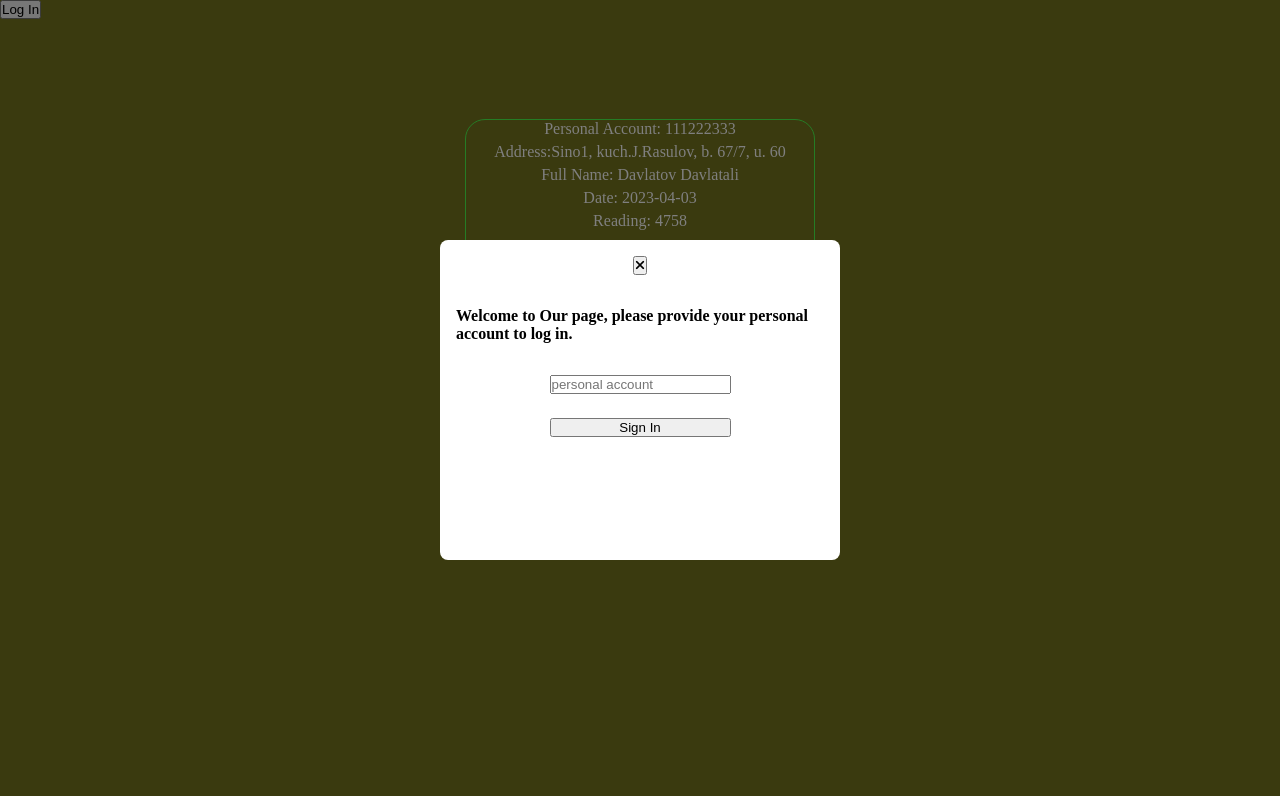
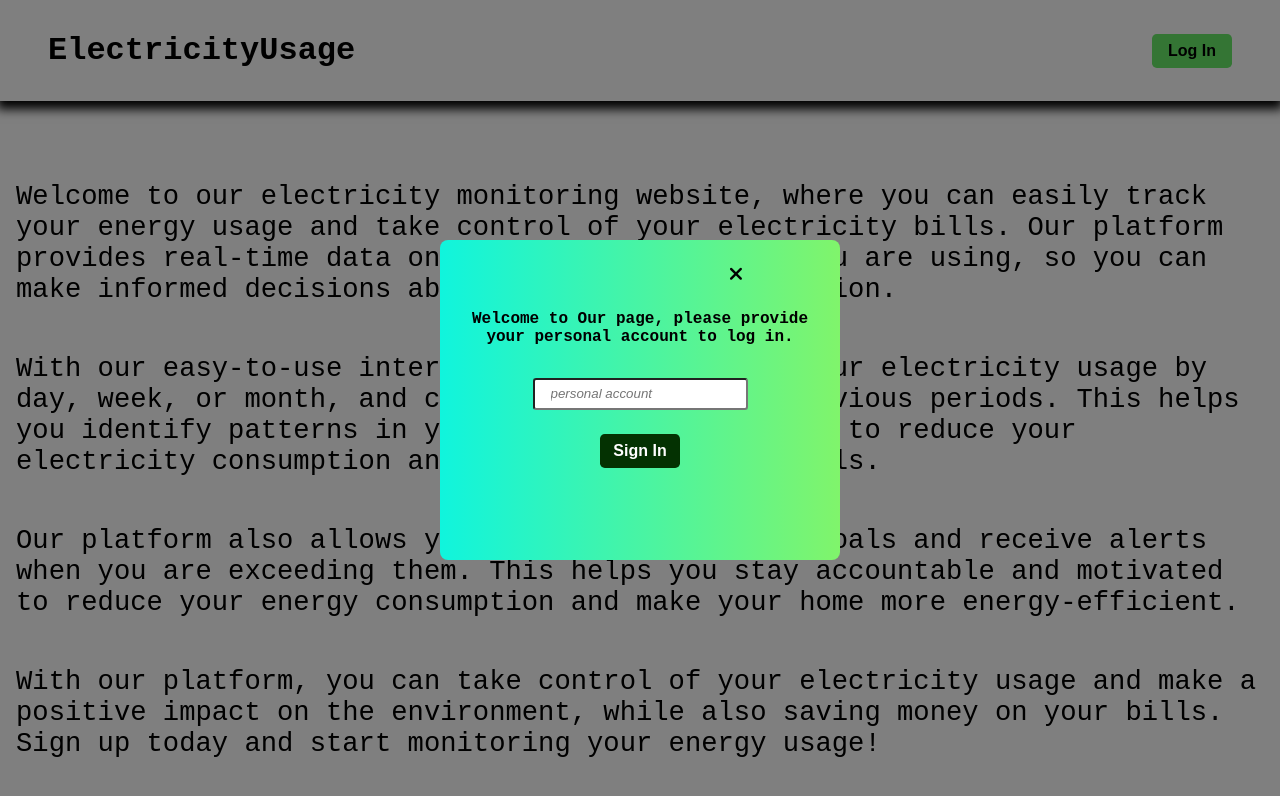
Before and after one commit to Muhammad0602/ElectricityUsage, a website built with webpack: page src/index.html in a window 1280 px wide. Both pictures are taken after a click on the button "Log In". Built offline with nearby package versions, Linux system fonts and the light colour scheme.

Commit message:
Add the welcome message

```diff
--- a/src/index.html
+++ b/src/index.html
@@ -9,7 +9,11 @@
     <script type="module" src="index.js" defer></script>
 </head>
 <body>
-    <button id="log-btn">Log In</button>
+    <header>
+        <h1>ElectricityUsage</h1>
+        <button id="log-btn" class="btn">Log In</button>
+    </header>
+
     <!-- <div class="users">
         <label for="users">Users:</label>
         <select name="users" id="users">
@@ -18,6 +22,23 @@
             <option value="user3">Pirov Y.</option>
         </select>
     </div> -->
+    <article id="article">
+        <p>
+            Welcome to our electricity monitoring website, where you can easily track your energy usage and take control of your electricity bills. Our platform provides real-time data on how much electricity you are using, so you can make informed decisions about your energy consumption.
+        </p>
+
+        <p>
+            With our easy-to-use interface, you can monitor your electricity usage by day, week, or month, and compare your usage to previous periods. This helps you identify patterns in your usage and take steps to reduce your electricity consumption and save money on your bills.
+        </p>
+
+        <p>
+            Our platform also allows you to set energy usage goals and receive alerts when you are exceeding them. This helps you stay accountable and motivated to reduce your energy consumption and make your home more energy-efficient.
+        </p>
+
+        <p>
+            With our platform, you can take control of your electricity usage and make a positive impact on the environment, while also saving money on your bills. Sign up today and start monitoring your energy usage!
+        </p>
+    </article>
     <div class="main-container">
     </div>
     <div id="overlay"></div>
--- a/src/index.js
+++ b/src/index.js
@@ -6,6 +6,7 @@ const mainContainer = document.querySelector('.main-container');
 // const users = document.querySelector('#users');
 const logBtn = document.querySelector('#log-btn')
 const overlay = document.querySelector('#overlay');
+const text = document.querySelector('#article');
 
 // users.addEventListener('change', chooseUser);
 logBtn.addEventListener('click', () => {
@@ -26,6 +27,8 @@ logBtn.addEventListener('click', () => {
      chooseUser(idInput);
      document.body.removeChild(model);
      overlay.classList.remove('active');
+     mainContainer.style.display = "flex";
+     text.style.display = 'none';
 })
 
 
@@ -46,13 +49,13 @@ const article = ((user, id) => {
      `
  })
 
-const renderAll = () => {
-    mainContainer.innerHTML = usersInfo.map((user, index) => {
-        return article(user, index);
-    }).join('');
+// const renderAll = () => {
+//     mainContainer.innerHTML = usersInfo.map((user, index) => {
+//         return article(user, index);
+//     }).join('');
 
-}
-renderAll();
+// }
+// renderAll();
 
 function chooseUser(e) {
         switch(e.value) {
@@ -67,7 +70,8 @@ function chooseUser(e) {
            break;
 
         default:
-            renderAll();
+            // renderAll();
+            mainContainer.innerHTML = article(usersInfo[0], 0)
             break;
         }
 }
--- a/src/popup.js
+++ b/src/popup.js
@@ -8,7 +8,7 @@ export default function popup() {
     <h4>Welcome to Our page, please provide your personal account to log in.</h4>
     <form id="login-form">
         <input type="number" id="modal-input" placeholder="personal account" required />
-        <button type="submit" class="modal-btn">Sign In</button>
+        <button type="submit" class="modal-btn btn">Sign In</button>
     </form>
     `
     document.body.appendChild(modal);
--- a/src/style.css
+++ b/src/style.css
@@ -5,11 +5,32 @@
 }
 
 body {
-    background-color: rgb(117, 117, 30);
+    background-color: white;
+    font-family:'Courier New', Courier, monospace;
+}
+
+header {
+    display: flex;
+    align-items: center;
+    justify-content: space-between;
+    background-color: white;
+    padding: 2rem 3rem;
+    box-shadow: 0 5px 10px 3px black;
+}
+
+#article {
+    display: flex;
+    flex-direction: column;
+    /* background-color: rgb(233, 233, 240); */
+    margin-top: 3rem;
+    gap: 3rem;
+    font-size: 1.7rem;
+    padding: 2rem 1rem;
 }
 
 .main-container {
     display: flex;
+    display: none;
     flex-direction: column;
     justify-content: center;
     align-items: center;
@@ -19,7 +40,7 @@ body {
     margin: 100px auto;
     gap: 50px;
     border-radius: 20px;
-    color: white;
+    color: black;
 }
 
 .container {
@@ -87,12 +108,43 @@ body {
     max-width: 25rem;
     min-height: 20rem;
     border-radius: 0.5rem;
+    background-image: linear-gradient(to right, rgb(16, 244, 221), rgb(128, 244, 107));
+    text-align: center;
+}
+
+.modal #close-btn {
+    position: relative;
+    top: 0.5rem;
+    left: 6rem;
+    font-size: 1.2rem;
+    background: none;
+    border: none;
 }
 
 .modal #login-form {
     display: flex;
     flex-direction: column;
     gap: 1.5rem;
+    align-items: center;
+}
+
+#login-form #modal-input {
+    padding: 0.4rem 1rem;
+    border-radius: 0.2rem;
+}
+
+#login-form #modal-input:placeholder-shown {
+    font-style: italic;
+}
+
+#login-form .modal-btn {
+    background:rgb(4, 50, 2);
+    color: white;
+}
+
+#login-form .modal-btn:hover {
+    background-color: white;
+    color:rgb(4, 50, 2);
 }
 
 #overlay {
@@ -110,3 +162,20 @@ body {
     pointer-events: all;
     opacity: 1;
   }
+
+  .btn {
+    width: 5rem;
+    padding: 0.5rem 0.7rem;
+    font-size: 1rem;
+    font-weight: 600;
+    border-radius: 0.3rem;
+    background-color: rgb(105, 236, 105);;
+    color:black;
+    transition: all 0.6s ease-out;
+    border: none;
+  }
+
+  .btn:hover {
+    background-color: black;
+    color: rgb(105, 236, 105);
+  }
```
